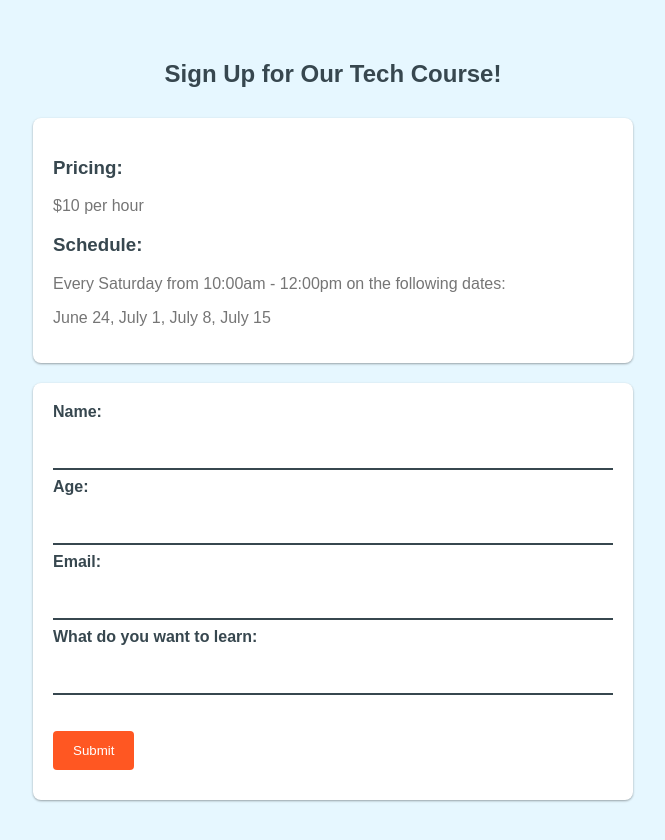
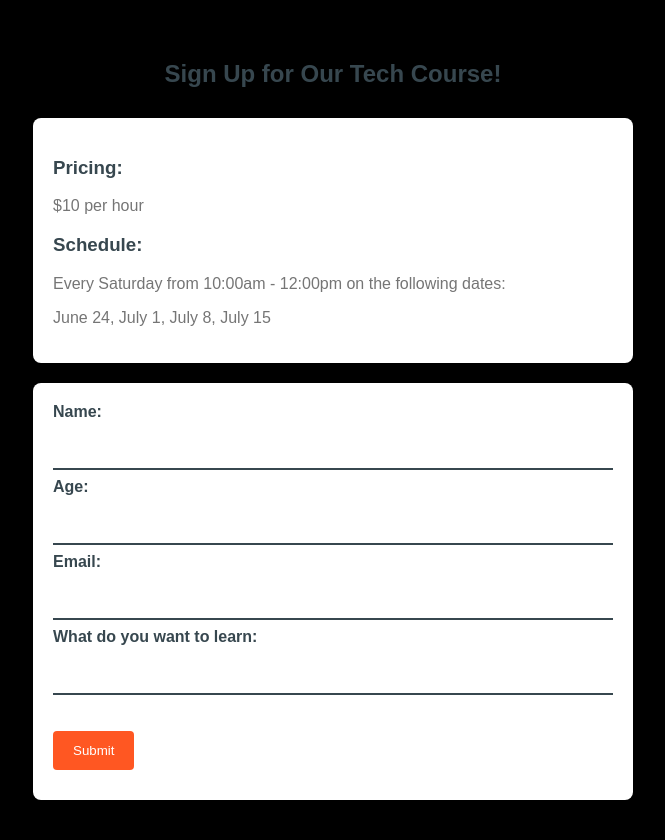
Before and after one commit to joelc0193/TechCourse, a plain HTML site: page index.html in a window 1280 px wide. Shown: the whole page, without its empty margins (307-972 px from the left). Drawn offline with Linux system fonts and the light colour scheme.

Commit message:
Update index.html

```diff
--- a/index.html
+++ b/index.html
@@ -7,7 +7,7 @@
       font-family: Arial, sans-serif;
       margin: 0;
       padding: 0;
-      background-color: #b0c4de;
+      background-color: #000000;
     }
 
     .container {
@@ -81,9 +81,6 @@
     padding: 40px;
   }
 }
-body {
-  background-color: #e6f7ff; /* Light sky blue */
-}
 
   </style>
 </head>
```
